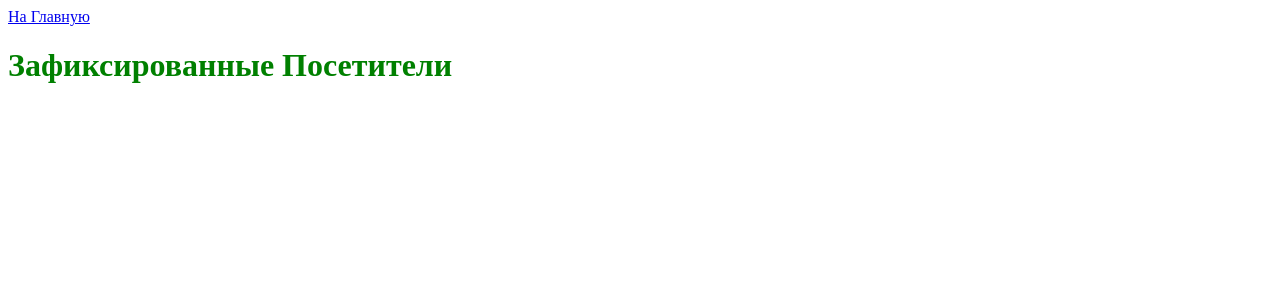
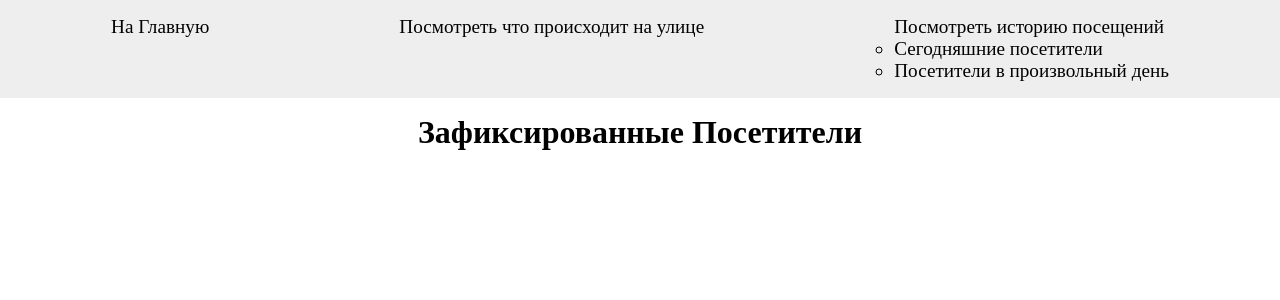
Before and after one commit to Hydr8O/pi_server, a Django app: page /visitors/ in a window 1280 px wide. Shown: the top 300 px of the page. Run offline with Django 3.2, Linux system fonts and the light colour scheme; data that the repository does not hold is empty.

Commit message:
add style and choose date

```diff
--- a/pi_server/settings.py
+++ b/pi_server/settings.py
@@ -58,7 +58,7 @@ ROOT_URLCONF = 'pi_server.urls'
 TEMPLATES = [
     {
         'BACKEND': 'django.template.backends.django.DjangoTemplates',
-        'DIRS': [],
+        'DIRS': [BASE_DIR / 'templates'],
         'APP_DIRS': True,
         'OPTIONS': {
             'context_processors': [
@@ -129,3 +129,6 @@ STATIC_URL = '/static/'
 STATIC_ROOT = BASE_DIR / 'static'
 MEDIA_ROOT = BASE_DIR / 'media'
 MEDIA_URL = '/media/'
+STATICFILES_DIRS = [
+    BASE_DIR / 'staticfiles'
+]
--- a/pi_stream/templates/pi_stream/stream.html
+++ b/pi_stream/templates/pi_stream/stream.html
@@ -1,6 +1,5 @@
-{% extends 'pi_stream/base.html' %}
+{% extends 'base.html' %}
 {% block content %}
-    <a href="{% url 'home' %}">На Главную</a>
     <h1>Видео с камеры</h1>
     <img src="{% url 'pi_stream:video_feed' %}" class="cameraImage">
 {% endblock %}
--- a/pi_visitors/models.py
+++ b/pi_visitors/models.py
@@ -4,3 +4,6 @@ class VisitorDetection(models.Model):
     '''Contains image of detected visitor and timestamp'''
     image = models.ImageField(upload_to='pi_visitors/images/')
     detection_time = models.DateTimeField(auto_now_add=True)
+
+    class Meta:
+        db_table = 'visitor_detection'
--- a/pi_visitors/templates/pi_visitors/visitors.html
+++ b/pi_visitors/templates/pi_visitors/visitors.html
@@ -1,18 +1,19 @@
+{% extends 'base.html' %}
 {% load static %}
-<!DOCTYPE html>
-<html lang="en">
-<head>
-    <meta charset="UTF-8">
-    <meta name="viewport" content="width=device-width, initial-scale=1.0">
-    <link rel="stylesheet" type="text/css" href="{% static 'pi_visitors/css/styles.css' %}" />
-    <title>Document</title>
-</head>
-<body>
-    <a href="{% url 'home' %}">На Главную</a>
+{% block content %}
     <h1>Зафиксированные Посетители</h1>
     {% for visitor in visitors %}
-	<p>{{ visitor.detection_time }}</p>
-    	<img src="{{ visitor.image.url }}" alt="" class="cameraImage">
+        <div class="visitor-card">
+            <img src="{{ visitor.image.url }}" alt="" class="cameraImage--visitor cameraImage">
+            <div class="visit-date mt-small">
+                <p class="visit-date__memo">
+                    Дата посещения:
+                </p>
+                <p class="visit-date__date">
+                    {{ visitor.detection_time|date:'d F Y H:i' }}
+                </p>
+            </div>
+
+        </div>
     {% endfor %}
-</body>
-</html>
+{% endblock %}
--- a/pi_visitors/urls.py
+++ b/pi_visitors/urls.py
@@ -5,5 +5,6 @@ from . import views
 app_name='pi_visitors'
 
 urlpatterns = [
-    path('', views.visitors,name='visitors')
+    path('', views.visitors,name='visitors'),
+    path('chooseDate', views.choose_date, name='chooseDate')
 ]
--- a/pi_visitors/views.py
+++ b/pi_visitors/views.py
@@ -1,13 +1,29 @@
 from django.shortcuts import render
+from django.utils import timezone
 from .models import VisitorDetection
 from PIL import Image
 from io import BytesIO
 from django.core.files.base import ContentFile
 
 def visitors(request):
-    visitors = VisitorDetection.objects.all()
+    if 'date' not in request.GET:
+        visitors = VisitorDetection.objects.filter(detection_time__date=timezone.localdate())
+    else:
+        date = request.GET.get('date')
+        visitors = VisitorDetection.objects.filter(detection_time__date=date)
     return(render(
         request,
         'pi_visitors/visitors.html',
         {'visitors': visitors}
     ))
+
+def choose_date(request):
+    return(render(
+        request,
+        'pi_visitors/choose_date.html'
+    ))
+
+# image = Image.open('sunset-picture.jpg')
+    # image_io = BytesIO()
+    # image.save(image_io, 'jpeg')
+    # VisitorDetection.objects.create(image=ContentFile(image_io.getvalue(), name='test2.jpg'))
--- /dev/null
+++ b/static/css/styles.css
@@ -0,0 +1,83 @@
+html {
+    font-size: 62.5%;
+    box-sizing: border-box;
+}
+
+@media screen and (max-width: 1350px) {
+    html {
+        font-size: 100%;
+    }
+}
+
+*,
+*::after,
+*::before {
+ padding: 0;
+ margin: 0;
+ box-sizing: inherit;
+}
+
+*:link,
+*:visited {
+    color: inherit;
+    text-decoration: none;
+}
+
+h1 {
+    text-align: center;
+    margin: 1rem 0;
+}
+
+.nav {
+    display: flex;
+    padding: 1rem;
+    background-color: #eeeeee;
+}
+
+.nav__list {
+    display: flex;
+    justify-content: space-around;
+    list-style: none;
+    flex: 1;
+}
+
+.nav__item {
+    font-size: 1.2rem;
+}
+
+/* .nav__link:hover {
+    transform: translateY(-.1rem);
+} */
+
+.visitor-card {
+    display: flex;
+    flex-direction: column;
+    align-items: center;
+    width: 65%;
+    margin: 1.5rem auto;
+}
+
+.visit-date {
+    display: flex;
+    font-size: 1.3rem;
+}
+
+.visit-date__memo {
+    padding-right: 1rem;
+    font-weight: bold;
+}
+
+.cameraImage {
+    max-width: 100%;
+    height: auto;
+    width: 70%;
+    display: block;
+}
+
+.cameraImage--visitor {
+    width: 100%;
+}
+
+.mt-small {
+    margin-top: .5rem;
+}
--- a/static/pi_visitors/css/styles.css
+++ /dev/null
@@ -1,4 +0,0 @@
-body {
-  color: green;
-
-}
--- /dev/null
+++ b/templates/base.html
@@ -0,0 +1,35 @@
+{% load static %}
+<!DOCTYPE html>
+<html lang="en">
+<head>
+    <meta charset="UTF-8">
+    <meta name="viewport" content="width=device-width, initial-scale=1.0">
+    <link rel="stylesheet" href="{% static 'css/styles.css' %}">
+    <title>Document</title>
+</head>
+<body>
+    <nav class="nav">
+        <ul class="nav__list">
+            <li class="nav__item">
+                <a href="{% url 'home' %}" class="nav__link">На Главную</a>
+            </li>
+            <li class="nav__item">
+                <a href="{% url 'pi_stream:stream' %}" class="nav__link">Посмотреть что происходит на улице</a>
+            </li>
+            <li class="nav__item">
+                <a href="{% url 'pi_visitors:visitors' %}" class="nav__link">Посмотреть историю посещений</a>
+                <ul class="dropdown">
+                    <li class="dropdown__item">
+                        <a href="{% url 'pi_visitors:visitors'%}">Сегодняшние посетители</a>
+                    </li>
+                    <li class="dropdown__item">
+                        <a href="{% url 'pi_visitors:chooseDate'%}">Посетители в произвольный день</a>
+                    </li>
+                </ul>
+            </li>
+        </ul>
+    </nav>
+    {% block content %}
+    {% endblock %}
+</body>
+</html>
```
Also changed, not shown: pi_home/templates/pi_home/home.html (+3 -19 lines), pi_stream/templates/pi_stream/base.html (deleted, +0 -14 lines), pi_visitors/static/pi_visitors/css/styles.css (deleted, +0 -17 lines), pi_visitors/templates/pi_visitors/choose_date.html (added, +10 -0 lines), pi_visitors/migrations/0002_auto_20200830_1319.py (added), 2 other files.
